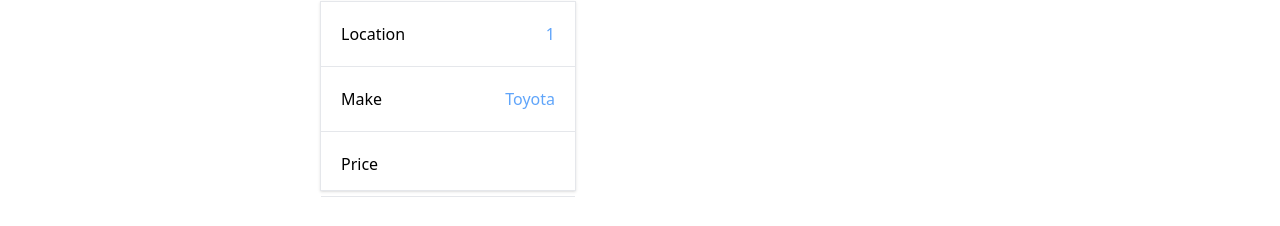
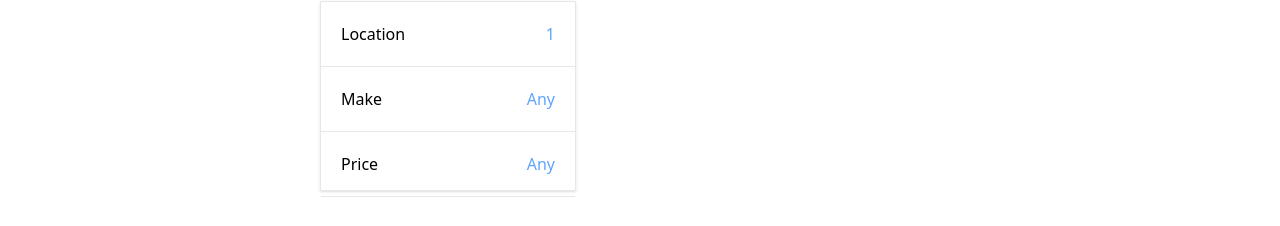
Before and after one commit to jamols09/cartrade-nuxt3, a Nuxt app: page /city/1/car in a window 1280 px wide. Shown: the part 196-422 px from the top of the page. Built offline with nearby package versions, Linux system fonts and the light colour scheme.

Commit message:
feat: add props and new api acll

```diff
--- a/components/Car/Card.vue
+++ b/components/Car/Card.vue
@@ -4,10 +4,7 @@ import heartOutline from "@/assets/heartOutline.png";
 
 const props = defineProps({
   car: Object,
-});
-
-const favored = useState(`favored-${props.car.id}`, () => {
-  return false;
+  favored: Boolean,
 });
 </script>
 <template>
@@ -17,7 +14,7 @@ const favored = useState(`favored-${props.car.id}`, () => {
     <img
       :src="favored ? heartFilled : heartOutline"
       class="absolute w-7 right-5 top-2 z-20"
-      @click="favored = !favored"
+      @click="$emit('favor', car.id)"
     />
     <div class="flex h-full" @click="navigateTo(`/car/${car.name}-${car.id}`)">
       <NuxtImg :src="car.url" alt="" class="w-[300px] h-full" />
--- a/components/Car/Sidebar.vue
+++ b/components/Car/Sidebar.vue
@@ -1,19 +1,39 @@
 <script setup>
+const { makes } = useCars();
 const modal = ref({
   make: false,
   location: false,
   price: false,
 });
 
+const route = useRoute();
+const router = useRouter();
+
 const city = ref("");
-const route = useRoute();
+const priceRange = ref({
+  min: "",
+  max: "",
+});
+
+const priceRangeText = computed(() => {
+  const minPrice = route.query.minPrice;
+  const maxPrice = route.query.maxPrice;
+
+  if (!minPrice && !maxPrice) return "Any";
+  else if (!minPrice && maxPrice) {
+    return `< $${maxPrice}`;
+  } else if (minPrice && !maxPrice) {
+    return `> $${maxPrice}`;
+  } else {
+    return `$${minPrice}-$${maxPrice}`;
+  }
+});
+
 const updateModal = (e) => {
   modal.value[e] = !modal.value[e];
 };
 const onChangeLocation = () => {
-  console.log(`hello world ${city.value}`);
   if (!city.value) return;
-  console.log("hello world");
   if (!isNaN(parseInt(city.value))) {
     throw createError({
       statusCode: 400,
@@ -23,6 +43,24 @@ const onChangeLocation = () => {
   updateModal("location");
   navigateTo(`/city/${city.value}/car/${route.params.make}`);
   city.value = "";
+};
+
+const onChangeMake = (make) => {
+  updateModal("make");
+  navigateTo(`/city/${route.params.city}/car/${make}`);
+};
+
+const onChangePrice = () => {
+  updateModal("price");
+  if (priceRange.value.max && priceRange.value.min) {
+    if (priceRange.value.min > priceRange.value.max) return;
+  }
+  router.push({
+    query: {
+      minPrice: priceRange.value.min,
+      maxPrice: priceRange.value.max,
+    },
+  });
 };
 </script>
 <template>
@@ -49,12 +87,52 @@ const onChangeLocation = () => {
 
     <div class="p-5 flex justify-between relative cursor-pointer border-b">
       <h3>Make</h3>
-      <h3 class="text-blue-400 capitalize">Toyota</h3>
+      <h3 class="text-blue-400 capitalize" @click="updateModal('make')">
+        {{ route.params.make || "Any" }}
+      </h3>
+      <div
+        class="absolute border shadow left-56 p-5 top-1 -m-1 w-[600px] flex justify-between flex-wrap bg-white"
+        v-if="modal.make"
+      >
+        <h4
+          v-for="make in makes"
+          :key="make"
+          class="w-1/3"
+          @click="onChangeMake(make)"
+        >
+          {{ make }}
+        </h4>
+      </div>
     </div>
 
     <div class="p-5 flex justify-between relative cursor-pointer border-b">
       <h3>Price</h3>
-      <h3 class="text-blue-400 capitalize"></h3>
+      <h3 class="text-blue-400 capitalize" @click="updateModal('price')">
+        {{ priceRangeText }}
+      </h3>
+      <div
+        class="absolute border shadow left-65 p-5 top-1 -m-1 bg-white"
+        v-if="modal.price"
+      >
+        <input
+          class="border p-1 rounded"
+          type="number"
+          placeholder="Min"
+          v-model="priceRange.min"
+        />
+        <input
+          class="border p-1 rounded"
+          type="number"
+          placeholder="Max"
+          v-model="priceRange.max"
+        />
+        <button
+          class="bg-blue-400 w-full mt-2 rounded text-white p-1"
+          @click="onChangePrice"
+        >
+          Apply
+        </button>
+      </div>
     </div>
   </div>
   <!-- CAR SIDE BAR -->
--- a/composables/useCars.js
+++ b/composables/useCars.js
@@ -1,9 +1,9 @@
 import cars from "@/data/cars.json";
-import make from "@/data/make.json";
+import makes from "@/data/make.json";
 
 export const useCars = () => {
   return {
     cars,
-    make,
+    makes,
   };
 };
```
Also changed, not shown: components/Car/Cards.client.vue (renamed from components/Car/Cards.vue).
